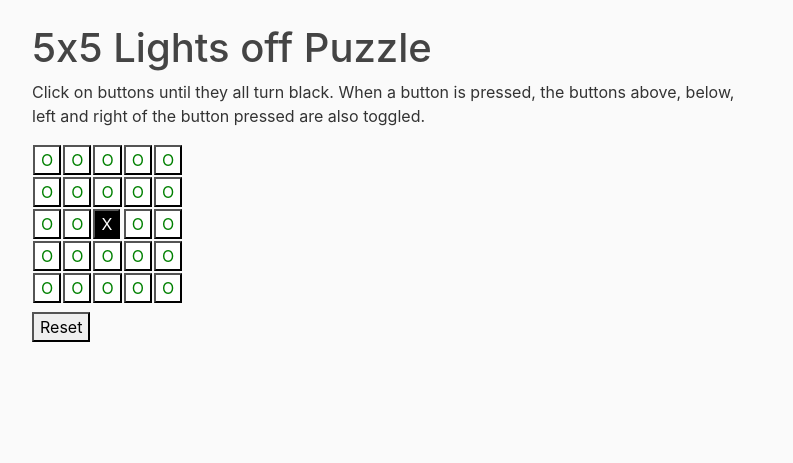
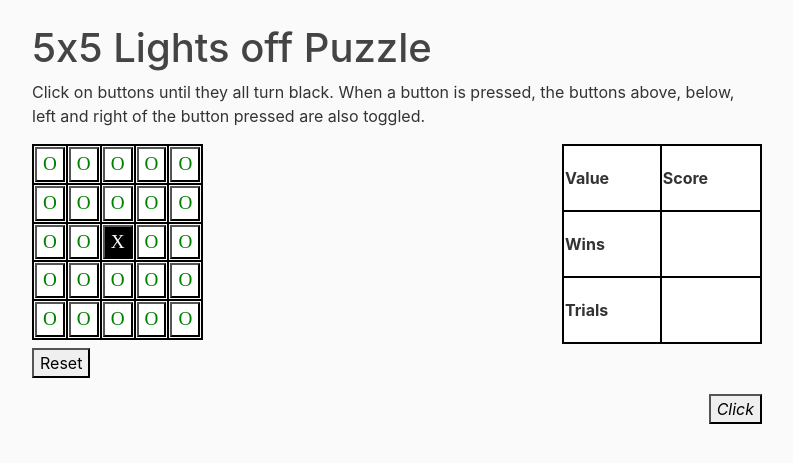
Before and after one commit to EamonM12/webGame, a Flask app: page /game in a window 1280 px wide. Shown: the part 56-519 px from the top of the page, without its empty margins (53-846 px from the left). Run offline with Flask 2, Linux system fonts and the light colour scheme; a user stored in the database is signed in; lists and menus that the app fills with data are empty; some libraries are stand-ins or nearby versions.

Commit message:
Added counts for game

```diff
--- a/game/models.py
+++ b/game/models.py
@@ -1,3 +1,4 @@
+from locale import windows_locale
 from game import db,login_manager
 from flask_login import UserMixin
 
@@ -13,7 +14,7 @@ class User(db.Model, UserMixin):
     email = db.Column(db.String(120), unique=True, nullable=False)
     image_file = db.Column(db.String(20), nullable=True, default="default.jpg")
     password = db.Column(db.String(60), nullable=False)
-    #No of wins
-    #No of trials
+    win_count = db.Column(db.Integer(),nullable=False,default=0)
+    trial_count = db.Column(db.Integer(),nullable=False,default=0)
 def __repr__(self):
     return f"User('{self.username}','{self.email}','{self.image_file}')"
--- /dev/null
+++ b/game/static/game.js
@@ -0,0 +1,176 @@
+
+
+var win_count = 0;
+var trials = 0;
+
+
+  function toggle(i,j) {
+          b=document.getElementById("but_"+i+j);
+          t = b.innerHTML;
+          if (t=="X") {b.innerHTML = "O";
+                       b.setAttribute("style", "color:green; background-color:white");
+                      }
+          if (t=="O") {b.innerHTML = "X";
+                       b.setAttribute("style", "color:white; background-color:black");
+                      }
+        }
+
+
+    // Please complete this function
+    function press(i,j) {
+    trials = trials+1
+    var element = document.getElementById("but_"+i+j);
+    var id = element.getAttribute("id");
+    document.getElementById("trials").innerHTML=trials
+
+    var array = id.split("");
+    var coord1 = Number(array[4]);
+    var coord2 = Number (array[5]);
+    var count = 0
+        toggle(coord1,coord2);
+    try {
+        toggle(coord1+1,coord2);
+
+         checkAllOff();
+    }
+    catch(err){
+     count = count+1;
+    }
+    try {
+        toggle(coord1-1,coord2);
+
+         checkAllOff();
+    }
+    catch(err){
+     count = count+1;
+    }
+    try {
+        toggle(coord1,coord2-1);
+
+         checkAllOff();
+    }
+    catch(err){
+     count = count+1;
+    }
+    try {
+        toggle(coord1,coord2+1);
+
+         checkAllOff();
+    }
+    catch(err){
+     count = count+1;
+    }
+
+
+
+    }
+
+    // Please complete this function
+    function checkAllOff(){
+    var count = 0
+
+    for( var y=0; y< 5; y++ ) {
+        for(var r=0; r<5; r++){
+         var cell = document.getElementById("but_"+y+r);
+          f = cell.innerHTML;
+          if (f == "X"){ count = count +1;
+      }
+     }
+    }
+
+    while (count == 25){
+    win_count = win_count+1;
+    Check_Win(count,win_count)
+    return(document.getElementById("end").innerHTML="Congratulations! All lights out!")
+
+    }
+    while (count < 25){
+    Check_Win(count,win_count)
+    return(document.getElementById("end").innerHTML="")
+
+    }
+    }
+
+    function Check_Win(count,win_count){
+
+        if(count == 25){
+            document.getElementById("wins").innerHTML=win_count
+        }
+
+    }
+
+    // function doWork(){
+    //     var xml = new XMLHttpRequest()
+    //     wins = document.getElementById("wins").innerHTML
+    //     dataSend =JSON.stringify({
+    //         "Wins":"10",
+    //         "Trials":"100"
+    //     })
+    //     console.log("1w")
+    //     $.post("result",JSON.stringify(10))
+
+    // }
+
+    // window.onload = function() {
+    //     // setup the button click
+    //     document.getElementById("submit").onclick = function() {
+    //        doWork()
+    //     };
+    // }
+
+
+    // Please complete this function
+    function resetGrid(){
+    document.getElementById("end").innerHTML=""
+    for( var z=0; z< 5; z++ ) {
+            for(var x=0; x<5; x++){
+                var cell = document.getElementById("but_"+z+x);
+                var state = cell.innerHTML
+                if(state == "X"){cell.innerHTML = "O";
+                   cell.setAttribute("style", "color:green; background-color:white");
+                }
+
+
+
+            }
+         }
+         toggle(2,2)
+
+    }
+// Add saving button
+// // work out how to send info as http request to flask to then update db
+//     function sendUserinfo(){
+//         console.log("as")
+//         userinfo1 = document.getElementById("wins").value
+//         console.log(userinfo1)
+//         const request = new XMLHttpRequest()
+//         x =JSON.stringify(userinfo1)
+//         request.open("POST", "/ProcessUserinfo/${JSON.stringify(userinfo1)}" )
+//         request.send()
+//     }
+
+
+    //
+    function generateGrid() {
+
+            var d = document.getElementById("button-grid");
+            var table = document.createElement("table");
+            d.appendChild(table);
+            for (var i = 0; i < 5; i++) {
+                    var row = document.createElement("tr");
+                    for (var j = 0; j < 5; j++) {
+                            var cell = document.createElement("td");
+                            cell.innerHTML = "<button type=button id=but_" + i + j +
+                                             " onclick=\"press(" +i + ',' +j + ")\"" +
+                                             " style=\"color:green; background-color:white\"" +
+                                             ">O</button>" ;
+                            row.appendChild(cell);
+                    }
+                    table.appendChild(row);
+            }
+            toggle(2,2) // initial state
+    }
+
+    window.onload = function() {
+            generateGrid();
+    };
--- a/game/templates/game.html
+++ b/game/templates/game.html
@@ -1,139 +1,64 @@
 {% extends "layout.html" %}
 {% block content%}
-<script>
-    function toggle(i,j) {
-          b=document.getElementById("but_"+i+j);
-          t = b.innerHTML;
-          if (t=="X") {b.innerHTML = "O";
-                       b.setAttribute("style", "color:green; background-color:white");
-                      }
-          if (t=="O") {b.innerHTML = "X";
-                       b.setAttribute("style", "color:white; background-color:black");
-                      }
+
+<style>
+    table{
+        border: 2px solid black;
+        }
+        th{
+        border: 2px solid black;
+        background-color:white;
         }
 
+        td {
+            font-family:Times New Roman, Times;
+           font-size:120%;
+           border: 2px solid black;
+           }
+               .aligncenter {
+           text-align: center;
+           }
+</style>
 
-    // Please complete this function
-    function press(i,j) {
-    var element = document.getElementById("but_"+i+j);
-    var id = element.getAttribute("id");
 
-    var array = id.split("");
-    var coord1 = Number(array[4]);
-    var coord2 = Number (array[5]);
-    var count = 0
-        toggle(coord1,coord2);
-    try {
-        toggle(coord1+1,coord2);
+<script script type ="text/javascript" src="static/game.js" ></script>
 
-         checkAllOff();
-    }
-    catch(err){
-     count = count+1;
-    }
-    try {
-        toggle(coord1-1,coord2);
 
-         checkAllOff();
-    }
-    catch(err){
-     count = count+1;
-    }
-    try {
-        toggle(coord1,coord2-1);
+<h1>5x5 Lights off Puzzle</h1>
+<p>Click on buttons until they all turn black. When a button is pressed, the buttons above, below, left and right of the button pressed are also toggled. </p>
+<div id="button-grid">
 
-         checkAllOff();
-    }
-    catch(err){
-     count = count+1;
-    }
-    try {
-        toggle(coord1,coord2+1);
+    <div>
 
-         checkAllOff();
-    }
-    catch(err){
-     count = count+1;
-    }
+        <table align= right width=200 height = 200>
+            <tr>
+                <th colspan = 1>Value</th>
+                <th colspan = 1>Score</th>
+            </tr>
+            <tr>
+                <th>Wins</th>
+                <th id ="wins"></th>
+            </tr>
+            <tr>
+                <th>Trials</th>
+                <th id="trials"></th>
+            </tr>
+        </table>
+    </div>
+</div>
+<h2 id="end" style="color:green"></h2>
+<div id="resetbutton">
+<button type="button" id="reset" onclick=resetGrid()>Reset</button> <p align = right>
+</div>
+
+<div align=right>
+    <button id ="submit"  class="button">
+        <span>
+                <i>Click</i>
+        </span>
+    </button>
+</div>
 
 
 
-    }
-
-    // Please complete this function
-    function checkAllOff(){
-
-    var count = 0
-
-    for( var y=0; y< 5; y++ ) {
-        for(var r=0; r<5; r++){
-         var cell = document.getElementById("but_"+y+r);
-          f = cell.innerHTML;
-          if (f == "X"){ count = count +1;
-      }
-     }
-    }
-
-    while (count == 25){
-    return(document.getElementById("end").innerHTML="Congratulations! All lights out!")
-
-    }
-    while (count < 25){
-    return(document.getElementById("end").innerHTML="")
-
-    }
-    }
-
-    // Please complete this function
-    function resetGrid(){
-    document.getElementById("end").innerHTML=""
-    for( var z=0; z< 5; z++ ) {
-            for(var x=0; x<5; x++){
-                var cell = document.getElementById("but_"+z+x);
-                var state = cell.innerHTML
-                if(state == "X"){cell.innerHTML = "O";
-                   cell.setAttribute("style", "color:green; background-color:white");
-                }
-
-
-
-            }
-         }
-         toggle(2,2)
-
-    }
-
-    //
-    function generateGrid() {
-            var d = document.getElementById("button-grid");
-            var table = document.createElement("table");
-            d.appendChild(table);
-            for (var i = 0; i < 5; i++) {
-                    var row = document.createElement("tr");
-                    for (var j = 0; j < 5; j++) {
-                            var cell = document.createElement("td");
-                            cell.innerHTML = "<button type=button id=but_" + i + j +
-                                             " onclick=\"press(" +i + ',' +j + ")\"" +
-                                             " style=\"color:green; background-color:white\"" +
-                                             ">O</button>" ;
-                            row.appendChild(cell);
-                    }
-                    table.appendChild(row);
-            }
-            toggle(2,2) // initial state
-    }
-
-    window.onload = function() {
-            generateGrid();
-    };
-
-    </script>
-<h1>5x5 Lights off Puzzle</h1>
-<p>Click on buttons until they all turn black. When a button is pressed, the buttons above, below, left and right of the button pressed are also toggled. </p>
-<div id="button-grid"></div>
-<h2 id="end" style="color:green"></h2>
-<div id="resetbutton">
-<button type="button" id="reset" onclick=resetGrid()>Reset</button>
-</div>
-
 {% endblock %}
--- a/game/templates/layout.html
+++ b/game/templates/layout.html
@@ -1,7 +1,11 @@
 <!DOCTYPE html>
 <html>
 <head>
-
+  {%if title%}
+   <title> Game - {{ title }}</title>
+  {%else%}
+    <title>Game - Home</title>
+  {%endif%}
 <!-- Required meta tags -->
 <meta charset="utf-8">
 <meta name="viewport" content="width=device-width, initial-scale=1, shrink-to-fit=no">
@@ -10,8 +14,6 @@
 <link rel="stylesheet" href="https://cdn.jsdelivr.net/npm/bootstrap@4.3.1/dist/css/bootstrap.min.css" integrity="sha384-ggOyR0iXCbMQv3Xipma34MD+dH/1fQ784/j6cY/iJTQUOhcWr7x9JvoRxT2MZw1T" crossorigin="anonymous">
 
 <link rel="stylesheet" type="text/css" href="{{ url_for('static', filename="main.css") }}">
-
-<title></title>
 </head>
 <body>
     <header class="site-header">
@@ -24,7 +26,9 @@
             <div class="collapse navbar-collapse" id="navbarToggle">
               <div class="navbar-nav mr-auto">
                 <a class="nav-item nav-link" href="{{ url_for("home") }}">Home</a>
+                {% if current_user.is_authenticated%}
                 <a class="nav-item nav-link" href="{{ url_for("game") }}">Game</a>
+                {%endif%}
               </div>
               <!-- Navbar Right Side -->
               <div class="navbar-nav">
@@ -57,7 +61,7 @@
         </div>
     <!-- Optional JavaScript -->
     <!-- jQuery first, then Popper.js, then Bootstrap JS -->
-    <script src="https://code.jquery.com/jquery-3.3.1.slim.min.js" integrity="sha384-q8i/X+965DzO0rT7abK41JStQIAqVgRVzpbzo5smXKp4YfRvH+8abtTE1Pi6jizo" crossorigin="anonymous"></script>
+    <script src="https://code.jquery.com/jquery-3.0.0.js"></script>
     <script src="https://cdn.jsdelivr.net/npm/popper.js@1.14.7/dist/umd/popper.min.js" integrity="sha384-UO2eT0CpHqdSJQ6hJty5KVphtPhzWj9WO1clHTMGa3JDZwrnQq4sF86dIHNDz0W1" crossorigin="anonymous"></script>
     <script src="https://cdn.jsdelivr.net/npm/bootstrap@4.3.1/dist/js/bootstrap.min.js" integrity="sha384-JjSmVgyd0p3pXB1rRibZUAYoIIy6OrQ6VrjIEaFf/nJGzIxFDsf4x0xIM+B07jRM" crossorigin="anonymous"></script>
 </body>
```
Also changed, not shown: game/routes.py (+20 -1 lines).
